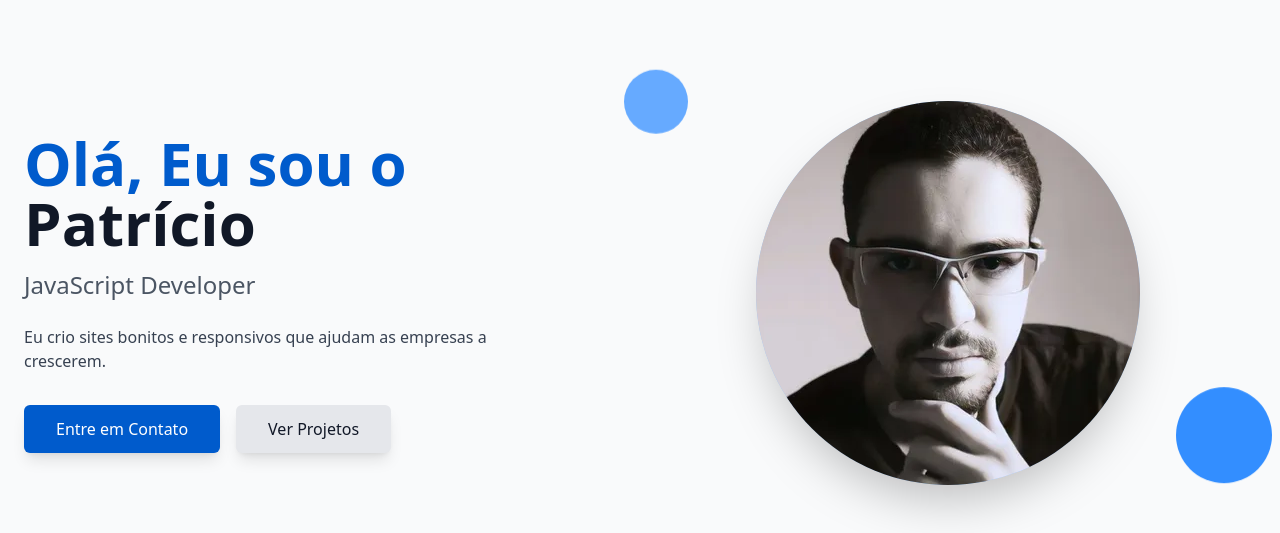
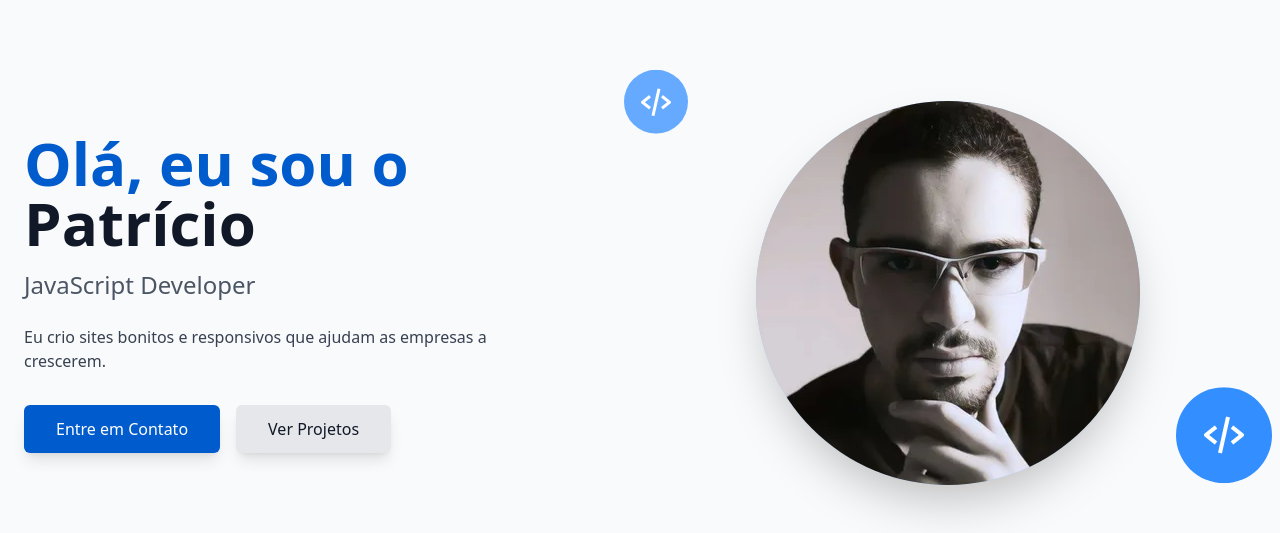
Before and after one commit to PatricioSA/patriciosa.github.io, a website built with Vite: page index.html in a window 1280 px wide. Shown: the part 127-660 px from the top of the page. Built offline with nearby package versions, Linux system fonts and the light colour scheme.

Commit message:
adiciona ícones na seção hero

```diff
--- a/index.html
+++ b/index.html
@@ -72,11 +72,13 @@
     <div class="container mx-auto px-6 flex flex-col md:flex-row items-center">
       <div class="md:w-1/2 text-center md:text-left mb-10 md:mb-0 animate-fade-in">
         <h1 class="text-4xl md:text-6xl font-bold mb-4">
-          <span class="text-primary-600 dark:text-primary-400">Olá, Eu sou o</span>
+          <span class="text-primary-600 dark:text-primary-400">Olá, eu sou o</span>
           <br>
           <span class="text-gray-900 dark:text-white">Patrício</span>
         </h1>
-        <h2 class="text-xl md:text-2xl text-gray-600 dark:text-gray-400 mb-6">JavaScript Developer</h2>
+        <h2 class="text-xl md:text-2xl text-gray-600 dark:text-gray-400 mb-6">
+          JavaScript Developer
+        </h2>
         <p class="text-gray-700 dark:text-gray-300 mb-8 max-w-lg mx-auto md:mx-0">
           Eu crio sites bonitos e responsivos que ajudam as empresas a crescerem.
         </p>
@@ -98,11 +100,14 @@
             <img src="src/img/hero.webp" alt="Profile" class="w-full h-full object-cover">
           </div>
           <div
-            class="absolute -bottom-4 -right-4 w-24 h-24 bg-primary-400 dark:bg-primary-600 rounded-full animate-bounce-slow">
+            class="absolute -bottom-4 -right-4 w-24 h-24 bg-primary-400 dark:bg-primary-600 rounded-full animate-bounce-slow flex items-center justify-center">
+            <i class='bx bx-code-alt bx-lg text-white'></i>
           </div>
           <div
-            class="absolute -top-4 -left-4 w-16 h-16 bg-primary-300 dark:bg-primary-700 rounded-full animate-bounce-slow"
-            style="animation-delay: 0.5s"></div>
+            class="absolute -top-4 -left-4 w-16 h-16 bg-primary-300 dark:bg-primary-700 rounded-full animate-bounce-slow flex items-center justify-center"
+            style="animation-delay: 0.5s">
+            <i class='bx bx-code-alt bx-md text-white'></i>
+          </div>
         </div>
       </div>
     </div>
@@ -208,7 +213,8 @@
         <h2 class="text-3xl md:text-4xl font-bold text-gray-900 dark:text-white mb-4">Entre em Contato</h2>
         <div class="w-24 h-1 bg-primary-500 mx-auto"></div>
         <p class="text-gray-700 dark:text-gray-300 mt-4 max-w-2xl mx-auto">
-          Tem um projeto em mente ou deseja colaborar? Fique à vontade para entrar em contato comigo usando o formulário abaixo.
+          Tem um projeto em mente ou deseja colaborar? Fique à vontade para entrar em contato comigo usando o formulário
+          abaixo.
         </p>
       </div>
       <div class="flex flex-col md:flex-row gap-12">
@@ -259,7 +265,8 @@
                 </div>
                 <div>
                   <h4 class="text-lg font-semibold text-gray-900 dark:text-white">Telefone</h4>
-                  <a href="https://api.whatsapp.com/send?phone=+5532988158597&text=Olá!" target="_blank" rel="noopener noreferrer">(32)98815-8597</a>
+                  <a href="https://api.whatsapp.com/send?phone=+5532988158597&text=Olá!" target="_blank"
+                    rel="noopener noreferrer">(32)98815-8597</a>
                 </div>
               </div>
               <div class="flex items-start">
```
